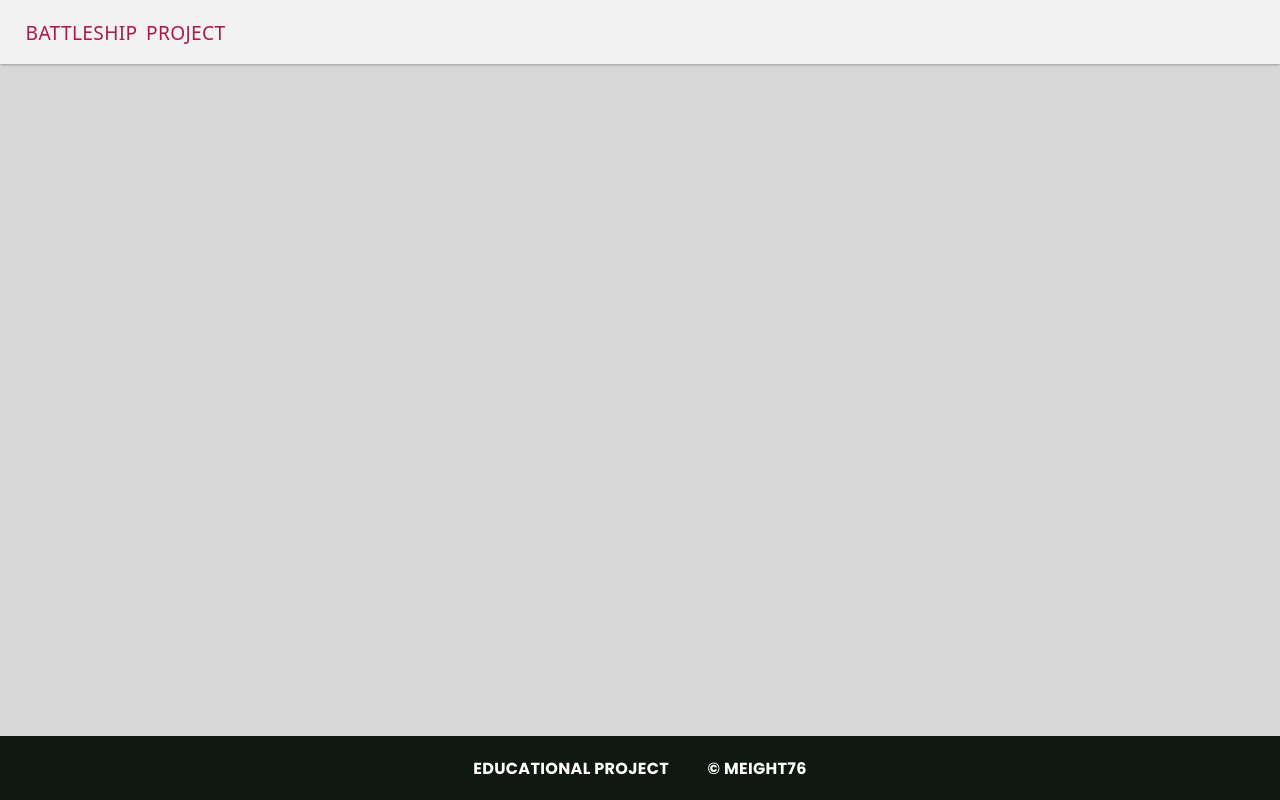
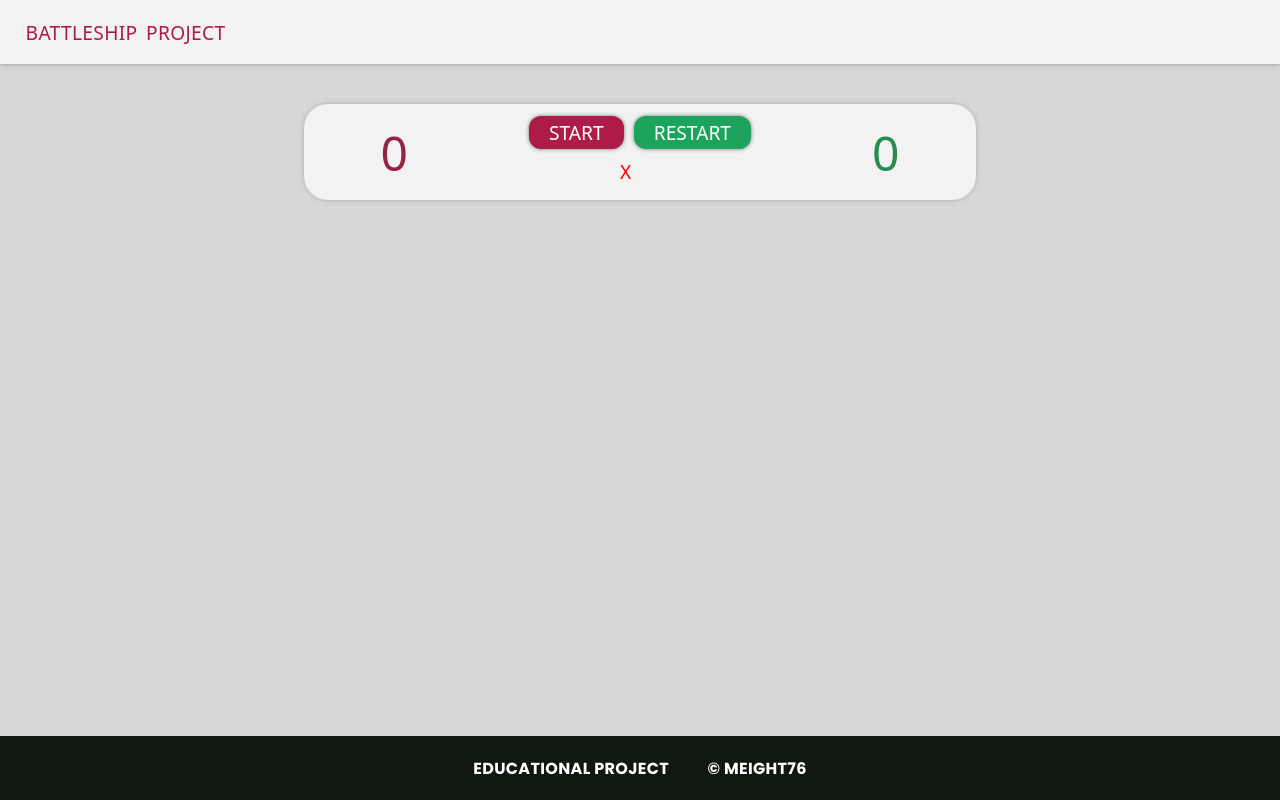
Before and after one commit to Meight76/battle-ship, a website built with webpack: page src/template.html in a window 1280 px wide. Built offline with nearby package versions, Linux system fonts and the light colour scheme; a web font is replaced by a local one.

Commit message:
feat: Add style and elements to player stats

```diff
--- a/src/template.css
+++ b/src/template.css
@@ -36,7 +36,7 @@
     --tinted-black: oklch(0.05 0.05 240);
     --background-color: oklch(98.511% 0.00011 271.152);
     --board-color: oklch(98.511% 0.00011 271.152);
-    --section-space: 10vh;
+    --section-space: 8vh;
     --low-font-size: 0.6rem;
     --medium-font-size: 0.8rem;
     --big-font-size: 1.2rem;
@@ -54,7 +54,8 @@ body {
     background-color: var(--white-100);
     display: grid;
     grid-template-columns: 1fr 1fr;
-    grid-template-rows: 8vh 15vh 1fr 8vh 8vh;
+    grid-template-rows: 8vh 12vh 1fr 8vh 8vh;
+    row-gap: 5vh;
     grid-template-areas:
     "header header"
     "stats stats"
@@ -66,7 +67,7 @@ body {
 .header {
     grid-area: header;
     background-color: var(--white-50);
-    box-shadow: 0 0 3px oklch(from var(--tinted-black) l c h / 0.5);
+    box-shadow: 0 0 5px oklch(from var(--tinted-black) l c h / 0.3);
     display: flex;
     justify-content: start;
     align-items: center;
@@ -83,7 +84,76 @@ body {
 }
 
 .stats-bar {
+    background-color: var(--white-50);
+    justify-self: center;
+    border-radius: 24px;
+    padding: 16px;
+    justify-content: space-around;
+    width: 50vw;
+    box-shadow: oklch(from var(--tinted-black) l c h / 0.2) 0 0 5px;
+    display: flex;
+    align-items: center;
     grid-area: stats;
+
+    .control-btns {
+        display: flex;
+        position: relative;
+        justify-content: center;
+        gap: 10px;
+        button {
+            border-radius: 12px;
+            cursor: pointer;
+            color: #fff;
+            transition: all 0.3s ease;
+            padding: 3px 20px 3px 20px;
+            transform: translateY(-2.5vh);
+            font-size: var(--big-font-size);
+            text-transform: uppercase;
+            border: none;
+            box-shadow: oklch(from var(--tinted-black) l c h / 0.5) 0 0 4px;
+        }
+
+        button:hover {
+            transform: translateY(calc(-2.5vh - 3px));
+        }
+        .start {
+            background-color: var(--pink-300);
+        }
+        .start:hover {
+            background-color: oklch(from var(--pink-300) calc(l - 0.06) c h);
+        }
+        .restart {
+            background-color: var(--cyan-300);
+        }
+        .restart:hover {
+            background-color: oklch(from var(--cyan-300) calc(l - 0.06) c h);
+        }
+    }
+
+    .control-btns::after {
+        content: "X";
+        font-family: "Mochiy Pop P One", system-ui, -apple-system, BlinkMacSystemFont, 'Segoe UI', Roboto, Oxygen, Ubuntu, Cantarell, 'Open Sans', 'Helvetica Neue', sans-serif;
+        font-size: var(--big-font-size);
+        color: red;
+        position: absolute;
+        left: 41%;
+        bottom: -16px;
+    }
+
+    .player1-stats,
+    .player2-stats {
+        display: flex;
+        justify-content: space-between;
+    }
+
+    .player1-pont {
+        font-size: 3rem;
+        color: var(--pink-400);
+    }
+    .player2-pont {
+        font-size: 3rem;
+        color: var(--cyan-400);
+    }
 }
 
 .boards-section {
@@ -119,6 +189,27 @@ body {
     font-family: "Mochiy Pop P One", system-ui, -apple-system, BlinkMacSystemFont, 'Segoe UI', Roboto, Oxygen, Ubuntu, Cantarell, 'Open Sans', 'Helvetica Neue', sans-serif;
 }
 
-.jearsey-font {
-    font-family: "Jersey", system-ui, -apple-system, BlinkMacSystemFont, 'Segoe UI', Roboto, Oxygen, Ubuntu, Cantarell, 'Open Sans', 'Helvetica Neue', sans-serif;
+.jersey-font {
+    font-family: "Jersey 10", system-ui, -apple-system, BlinkMacSystemFont, 'Segoe UI', Roboto, Oxygen, Ubuntu, Cantarell, 'Open Sans', 'Helvetica Neue', sans-serif;
 }
+
+@media (width < 900px) {
+    .stats-bar {
+        .control-btns {
+            button {
+                padding: 8px 10px 8px 10px;
+                font-size: var(--medium-font-size);
+            }
+        }
+        .player2-stats {
+            transform:
+            translateX(-7vw)
+            translateY(3vh);
+        }
+        .player1-stats {
+            transform:
+            translateX(7vw)
+            translateY(3vh)
+        }
+    }
+}
--- a/src/template.html
+++ b/src/template.html
@@ -14,9 +14,16 @@
             <span class="mochiy-font">BattleShip project</span>
         </header>
         <section class="stats-bar">
-            <div class="player1-stats"></div>
-            <div class="control-btns"></div>
-            <div class="player2-stats"></div>
+            <div class="player1-stats">
+                <span class="player1-pont jersey-font">0</span>
+            </div>
+            <div class="control-btns">
+                <button class="start jersey-font">start</button>
+                <button class="restart jersey-font">restart</button>
+            </div>
+            <div class="player2-stats">
+                <span class="player2-pont jersey-font">0</span>
+            </div>
         </section>
         <main class="boards-section">
             <div class="board-1"></div>
```
